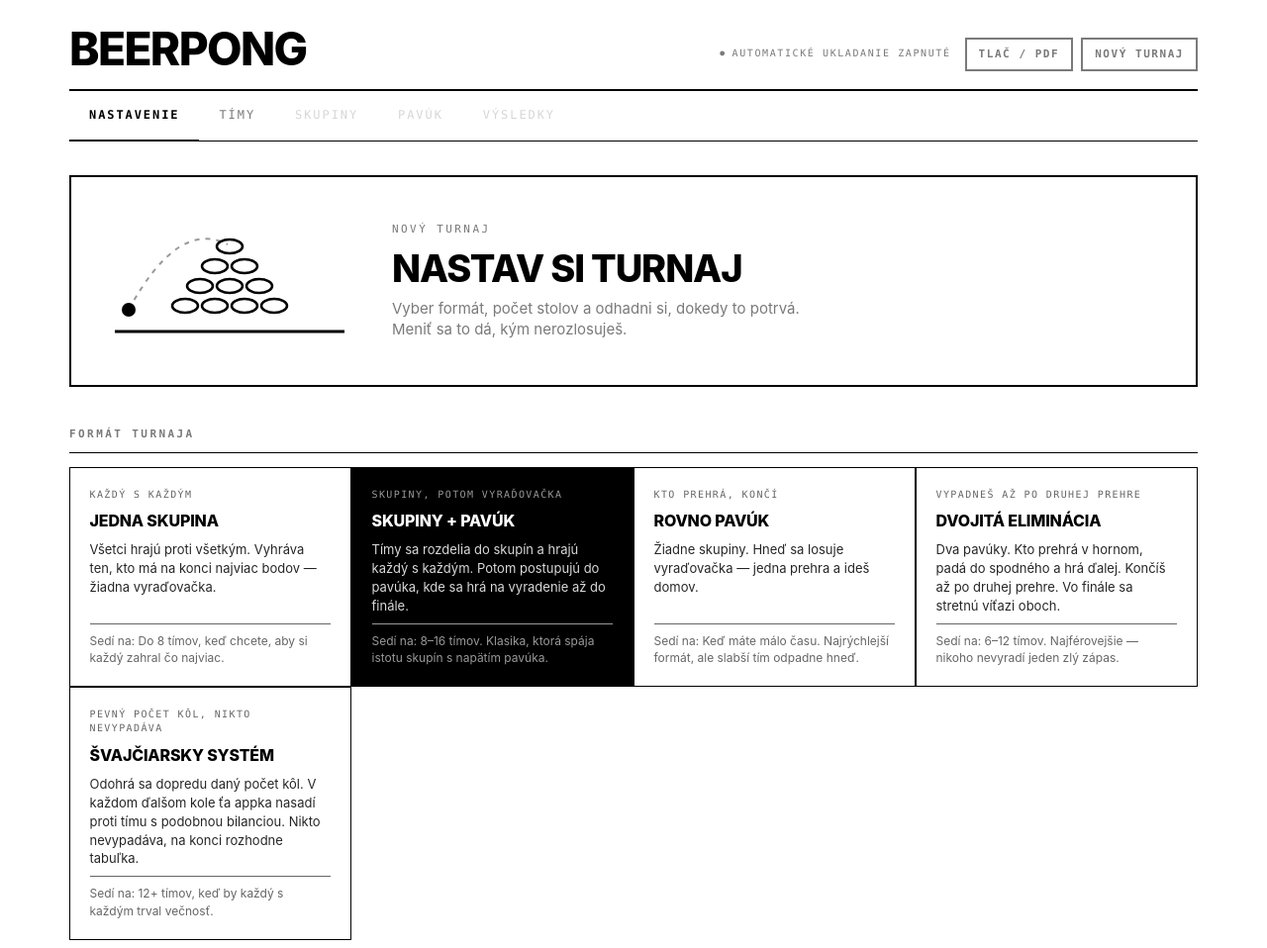
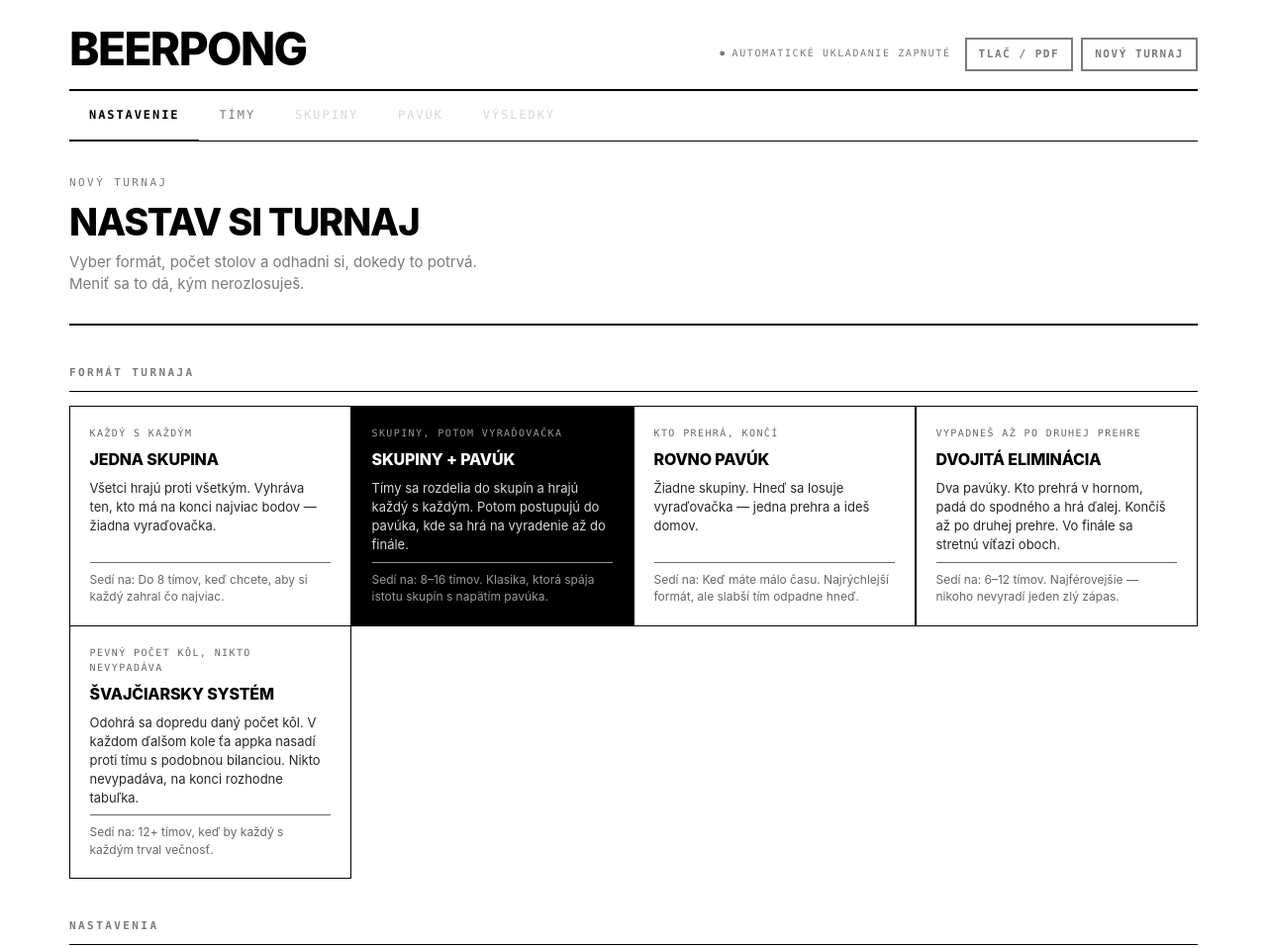
Before and after one commit to Onddrej/beerpong-tournament, a plain HTML site: page index.html in a window 1280 px wide. Shown: the top 958 px of the page at 99% size. Drawn offline with Linux system fonts and the light colour scheme.

Commit message:
fix(teams): hide player fields in teams-only mode, drop setup graphic
The player name row carried the hidden attribute but stayed on screen:
.team-form sets display:flex, and an author rule outranks the browser's
own [hidden] { display: none }. Declared [hidden] once with !important
so it holds wherever it is used.

Also removed the cup illustration next to the setup heading.

Co-Authored-By: Claude Opus 5 <noreply@anthropic.com>

```diff
--- a/index.html
+++ b/index.html
@@ -19,6 +19,10 @@
 
 *,*::before,*::after{box-sizing:border-box}
 
+/* Any author rule that sets `display` outranks the browser's own
+   [hidden] { display: none }, so state it once and make it stick. */
+[hidden]{display:none !important}
+
 html{-webkit-text-size-adjust:100%}
 
 body{
@@ -162,21 +166,10 @@ h2.section{
 
 /* ---------- Setup / landing ---------- */
 .hero{
-  display:grid;
-  grid-template-columns:minmax(0,260px) 1fr;
-  gap:34px;
-  align-items:center;
-  border:var(--stroke) solid var(--ink);
-  padding:30px;
+  border-bottom:var(--stroke) solid var(--ink);
+  padding-bottom:30px;
   margin-bottom:40px;
 }
-@media(max-width:700px){
-  .hero{grid-template-columns:1fr;gap:22px;padding:24px}
-}
-.hero-art{color:var(--ink)}
-.hero-art svg{width:100%;height:auto;display:block}
-.hero-art .arc{stroke-dasharray:5 6;opacity:.4}
-
 .hero-title{
   margin:6px 0 10px;
   font-size:clamp(24px,5vw,38px);
@@ -882,34 +875,9 @@ hr.rule{border:0;border-top:var(--stroke) solid var(--ink);margin:44px 0 28px}
   <!-- ============ NASTAVENIE (landing) ============ -->
   <section class="view on" id="view-setup">
     <div class="hero">
-      <div class="hero-art" aria-hidden="true">
-        <svg viewBox="0 0 260 150" role="img">
-          <!-- table -->
-          <path d="M14 126 H246" stroke="currentColor" stroke-width="3" fill="none"/>
-          <!-- ten-cup rack, seen from above as a triangle -->
-          <g class="cups" fill="none" stroke="currentColor" stroke-width="2.5">
-            <ellipse cx="130" cy="40"  rx="13" ry="7"/>
-            <ellipse cx="115" cy="60"  rx="13" ry="7"/>
-            <ellipse cx="145" cy="60"  rx="13" ry="7"/>
-            <ellipse cx="100" cy="80"  rx="13" ry="7"/>
-            <ellipse cx="130" cy="80"  rx="13" ry="7"/>
-            <ellipse cx="160" cy="80"  rx="13" ry="7"/>
-            <ellipse cx="85"  cy="100" rx="13" ry="7"/>
-            <ellipse cx="115" cy="100" rx="13" ry="7"/>
-            <ellipse cx="145" cy="100" rx="13" ry="7"/>
-            <ellipse cx="175" cy="100" rx="13" ry="7"/>
-          </g>
-          <!-- ball arcing in -->
-          <path class="arc" d="M28 104 Q78 12 128 38" stroke="currentColor" stroke-width="2"
-                fill="none" stroke-dasharray="5 6"/>
-          <circle class="ball" cx="28" cy="104" r="7" fill="currentColor"/>
-        </svg>
-      </div>
-      <div class="hero-copy">
-        <p class="eyebrow">Nový turnaj</p>
-        <h2 class="hero-title">Nastav si turnaj</h2>
-        <p class="hero-lead">Vyber formát, počet stolov a odhadni si, dokedy to potrvá. Meniť sa to dá, kým nerozlosuješ.</p>
-      </div>
+      <p class="eyebrow">Nový turnaj</p>
+      <h2 class="hero-title">Nastav si turnaj</h2>
+      <p class="hero-lead">Vyber formát, počet stolov a odhadni si, dokedy to potrvá. Meniť sa to dá, kým nerozlosuješ.</p>
     </div>
 
     <h3 class="setup-h">Formát turnaja</h3>
```
